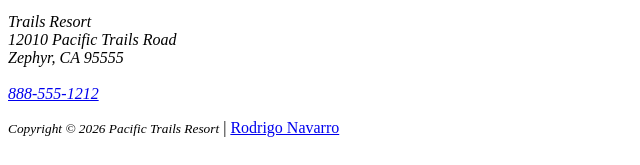
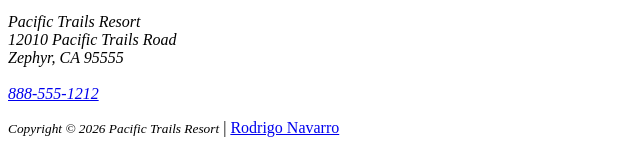
Before and after one commit to justrodx2/cis152, a plain HTML site: page chapter2/pacific/index.html in a window 1280 px wide. Shown: the part 292-457 px from the top of the page, 0-640 px from the left. Drawn offline with Linux system fonts and the light colour scheme.

Commit message:
Update index.html
Updated the Pacific Trails Resort home page content. This version matches the Chapter 2 Pacific Trails Resort assignment requirements.

```diff
--- a/chapter2/pacific/index.html
+++ b/chapter2/pacific/index.html
@@ -35,7 +35,7 @@
     </ul>
 
     <!--div>p-->
-    <address> Trails Resort <br>
+    <address> Pacific Trails Resort <br>
         12010 Pacific Trails Road <br>
         Zephyr, CA 95555 <br>
         <br>
```
